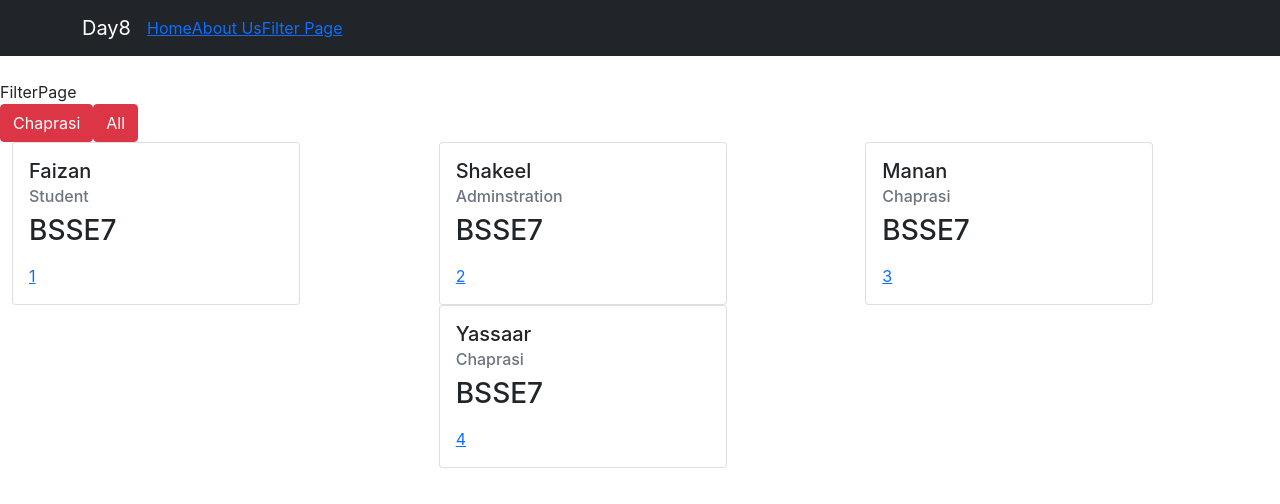
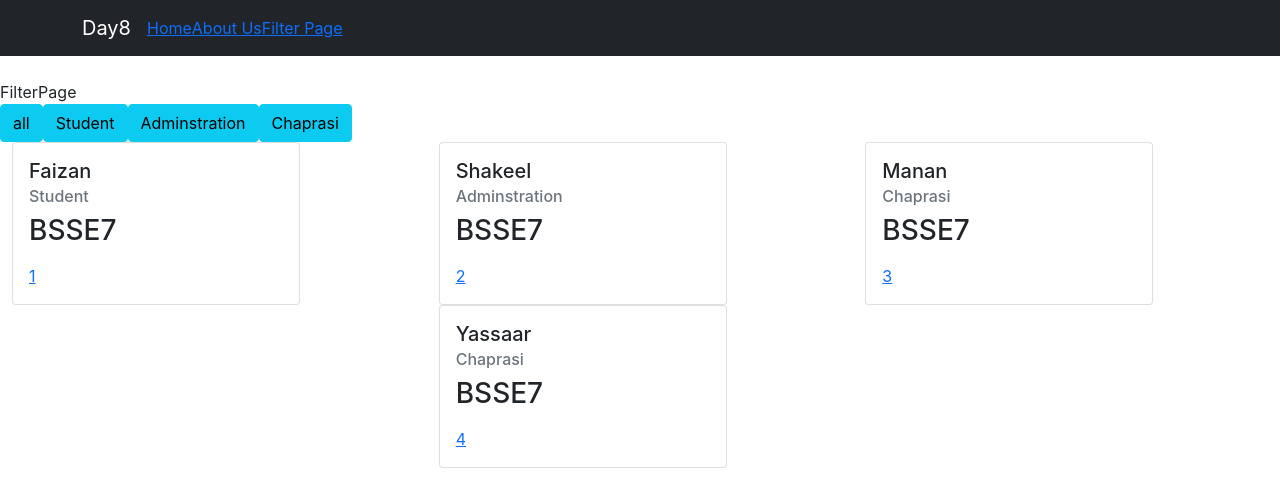
Before and after one commit to Muhammadfaizanjanjua109/day7ApiPracticeProject, a React (Create React App) app: page /filter in a window 1280 px wide. Shown: the top 504 px of the page. Built offline with nearby package versions, Linux system fonts and the light colour scheme.

Commit message:
Filter Page Completed with dynamics filter catagory

```diff
--- a/src/Catagories/MainPage.js
+++ b/src/Catagories/MainPage.js
@@ -3,15 +3,16 @@ import {Data} from './Data';
 import MainNav from '../MainNav';
 import Catagories from './Catagories';
 import FilterPage from './filterpage';
-
+const catagories = ['all', ...new Set( Data.map((catdata)=>catdata.catagory))]
 
 function MainPage() {
+
     const [datas, setdatas] = useState(Data)
-    const [Cata, setCata] = useState(Data);
+    const [Cata, setCata] = useState([catagories]);
     const filterdata = (catagory)=>{
       if (catagory==='all')
       {
-        setdatas(Cata);
+        setdatas(Data);
         return
       }
 
@@ -21,7 +22,7 @@ function MainPage() {
   return (
   <>
    <MainNav/>
-   <FilterPage filterItem={filterdata}/>
+   <FilterPage filterItem={filterdata} catagory={Cata}/>
 
    <div className='container-fluid'>
     <div className='row'>
--- a/src/Catagories/filterpage.js
+++ b/src/Catagories/filterpage.js
@@ -1,11 +1,13 @@
 import React from 'react'
 
-function FilterPage({filterItem}) {
+function FilterPage({filterItem,catagory}) {
   return (
    <>
     <div>FilterPage</div>
-    <button className='btn btn-danger' onClick={()=>{filterItem('Chaprasi')}}>Chaprasi</button>
-<button className='btn btn-danger' onClick={()=>{filterItem('all')}}>All</button>
+{catagory[0].map((cat)=>{
+  return   <button className='btn btn-info' onClick={()=>{filterItem(cat)}}>{cat}</button>
+})}
+
    </>
   )
 }
```
